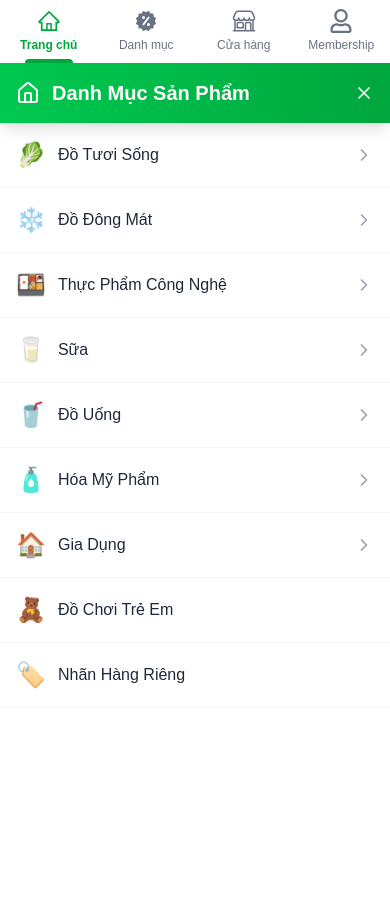
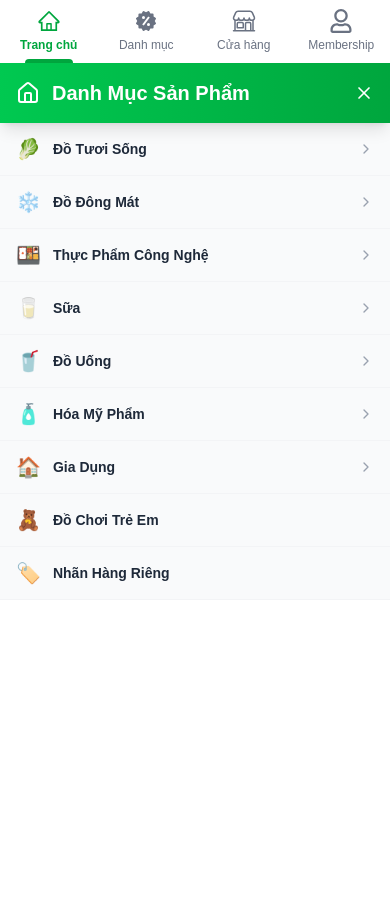
Before and after one commit to ngminhtuan/sieuthifoodmartweb, a Next.js app: page / in a window 390 px wide. Shown: the part 781-1686 px from the top of the page. Built offline with nearby package versions, Linux system fonts and the light colour scheme.

Commit message:
test change style category mobile

```diff
--- a/src/app/ClientUI.tsx
+++ b/src/app/ClientUI.tsx
@@ -1,7 +1,7 @@
 "use client";
 
 import { useUIStore } from "@/store/ui.store";
-import MobileCategorySheet from "@/components/MobileCategorySheet";
+// import MobileCategorySheet from "@/components/MobileCategorySheet";
 import MobileCategoryMenu from "@/components/mobile-category";
 
 export default function ClientUI() {
--- a/src/components/mobile-category.tsx
+++ b/src/components/mobile-category.tsx
@@ -16,13 +16,17 @@ interface CategoryNodeProps extends CategoryNode {
   onCategoryClick?: (categoryId: string | number, slug: string) => void;
 }
 
-const CategoryNodeComponent: React.FC<CategoryNodeProps> = ({
+const CategoryNodeComponent: React.FC<
+  CategoryNodeProps & { level?: number; parentIcon?: string }
+> = ({
   id,
   name,
   slug,
   icon,
+  parentIcon,
   children,
-  onCategoryClick
+  onCategoryClick,
+  level = 1,
 }) => {
   const [isExpanded, setIsExpanded] = useState<boolean>(false);
   const hasChildren = children && children.length > 0;
@@ -30,41 +34,75 @@ const CategoryNodeComponent: React.FC<CategoryNodeProps> = ({
   const handleClick = (): void => {
     if (hasChildren) {
       setIsExpanded(!isExpanded);
-    } else {
-      // Only navigate if category has an id (leaf category with products)
-      if (id && onCategoryClick) {
-        onCategoryClick(id, slug);
-      }
+    } else if (id && onCategoryClick) {
+      onCategoryClick(id, slug);
     }
   };
+
+  /* ===== STYLE THEO CẤP ===== */
+  const levelStyles: Record<number, string> = {
+    1: "bg-gray-50 font-bold",
+    2: "bg-gray-100 font-semibold",
+    3: "bg-white font-normal",
+  };
+
+  const paddingLeft: Record<number, string> = {
+    1: "pl-4",
+    2: "pl-8",
+    3: "pl-12",
+  };
+
+  const iconSize: Record<number, string> = {
+    1: "text-xl",
+    2: "text-lg",
+    3: "text-base",
+  };
+
+  // 👉 icon ưu tiên icon của chính nó, nếu không có thì lấy icon cha
+  const displayIcon = icon || parentIcon;
 
   return (
     <div className="border-b border-gray-100">
       <div
         onClick={handleClick}
-        className="flex items-center justify-between p-4 active:bg-gray-50 cursor-pointer"
+        className={`
+          flex items-center justify-between py-3 pr-4 cursor-pointer
+          ${levelStyles[level]}
+          ${paddingLeft[level]}
+          active:bg-gray-200
+        `}
       >
         <div className="flex items-center gap-3 flex-1">
-          {icon && <span className="text-2xl">{icon}</span>}
-          <span className="font-medium text-gray-800 text-base">{name}</span>
+          {displayIcon && (
+            <span className={`${iconSize[level]}`}>
+              {displayIcon}
+            </span>
+          )}
+          <span className="text-gray-800 text-sm">
+            {name}
+          </span>
         </div>
+
         {hasChildren && (
           <div className="text-gray-400">
             {isExpanded ? (
-              <ChevronDown className="w-5 h-5" />
+              <ChevronDown className="w-4 h-4" />
             ) : (
-              <ChevronRight className="w-5 h-5" />
+              <ChevronRight className="w-4 h-4" />
             )}
           </div>
         )}
       </div>
 
+      {/* ===== CHILDREN ===== */}
       {hasChildren && isExpanded && (
-        <div className="bg-gray-50 pl-4">
+        <div>
           {children.map((child, index) => (
             <CategoryNodeComponent
               key={child.id || child.slug || index}
               {...child}
+              level={level + 1}
+              parentIcon={displayIcon}
               onCategoryClick={onCategoryClick}
             />
           ))}
@@ -73,6 +111,7 @@ const CategoryNodeComponent: React.FC<CategoryNodeProps> = ({
     </div>
   );
 };
+
 
 const MobileCategoryMenu: React.FC = () => {
   const { isCategoryOpen, closeCategory } = useUIStore();
```
